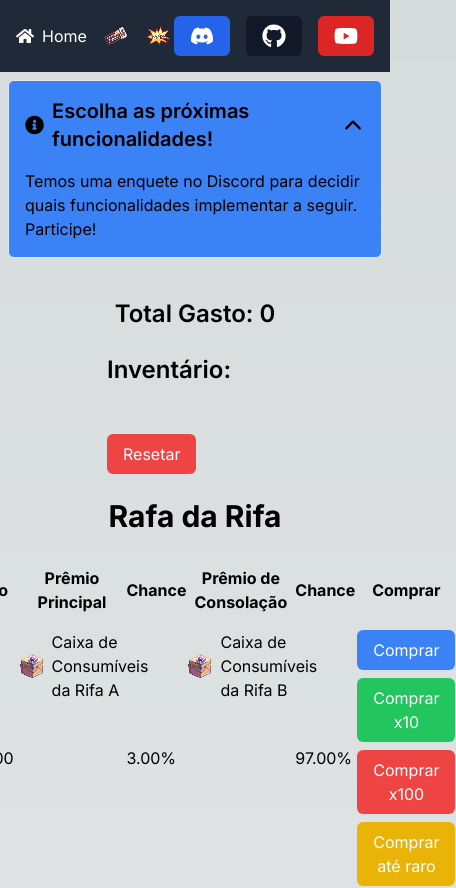
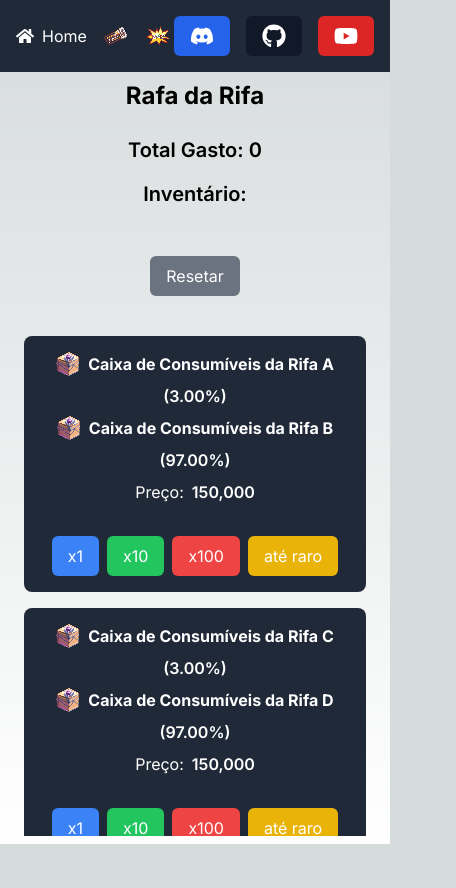
Before and after one commit to raphaelbp12/afktales, a Next.js app: page /rafa-da-rifa in a window 390 px wide. Shown: the top 888 px of the page, 456 px wide, since content can reach past the window. After the commit the page ends 844 px from the top, so only its background shows below. Built offline with nearby package versions, Linux system fonts and the light colour scheme.

Commit message:
feat: make rafa da rifa page more responsive

```diff
--- a/app/globals.css
+++ b/app/globals.css
@@ -14,6 +14,14 @@
     --background-start-rgb: 0, 0, 0;
     --background-end-rgb: 0, 0, 0;
   }
+}
+
+html, body {
+  height: 100%;
+  margin: 0;
+  padding: 0;
+  display: flex;
+  flex-direction: column;
 }
 
 body {
--- a/app/layout.tsx
+++ b/app/layout.tsx
@@ -7,7 +7,6 @@ import { InventoryProvider } from "../contexts/inventoryContext";
 import NavBar from "../components/NavBar";
 import { SpeedInsights } from "@vercel/speed-insights/next";
 import { Analytics } from "@vercel/analytics/react";
-import InfoPanel from "@/components/InfoPanel";
 
 const inter = Inter({ subsets: ["latin"] });
 
@@ -25,17 +24,12 @@ export default function RootLayout({
     <html lang="en">
       <SpeedInsights />
       <Analytics />
-      <body className={inter.className}>
+      <body className={`${inter.className} h-full`}>
         <AlertProvider>
           <InventoryProvider>
             <NavBar />
-            <main className="flex min-h-screen flex-col items-center justify-between p-2">
-              <InfoPanel
-                title="Escolha as próximas funcionalidades!"
-                description="Temos uma enquete no Discord para decidir quais funcionalidades implementar a seguir. Participe!"
-                storageKey="infoPanelDisclaimer"
-              />
-              {children}
+            <main className="flex-grow flex flex-col items-center p-2 relative overflow-hidden">
+              <div className="w-full flex-grow overflow-auto">{children}</div>
             </main>
           </InventoryProvider>
         </AlertProvider>
--- /dev/null
+++ b/components/ClientInfoPanel.tsx
@@ -0,0 +1,32 @@
+// components/ClientInfoPanel.tsx
+"use client";
+
+import React, { useEffect } from "react";
+import InfoPanel from "@/components/InfoPanel";
+
+const ClientInfoPanel = () => {
+  useEffect(() => {
+    const infoPanel = document.getElementById("infoPanel");
+    const handleScroll = () => {
+      if (window.scrollY > 50) {
+        infoPanel?.classList.add("hidden");
+      } else {
+        infoPanel?.classList.remove("hidden");
+      }
+    };
+    window.addEventListener("scroll", handleScroll);
+    return () => window.removeEventListener("scroll", handleScroll);
+  }, []);
+
+  return (
+    <div id="infoPanel" className="fixed top-16 w-full">
+      <InfoPanel
+        title="Escolha as próximas funcionalidades!"
+        description="Temos uma enquete no Discord para decidir quais funcionalidades implementar a seguir. Participe!"
+        storageKey="infoPanelDisclaimer"
+      />
+    </div>
+  );
+};
+
+export default ClientInfoPanel;
--- a/components/Inventory.tsx
+++ b/components/Inventory.tsx
@@ -29,18 +29,22 @@ const Inventory: React.FC = () => {
   const aggregatedInventory = aggregateInventory(inventory);
 
   return (
-    <div className="grid grid-cols-12 gap-4 my-4">
+    <div className="grid grid-cols-6 md:grid-cols-8 lg:grid-cols-12 gap-4 my-4">
       {aggregatedInventory.map((item, index) => (
         <Tooltip
           key={index}
           title={`${item.item.name} - Quantity: ${item.quantity}`}
         >
-          <div className="relative flex flex-col items-center">
+          <div className="relative flex flex-col items-center w-12">
             <Image
               src={item.item.src}
               alt={item.item.name}
-              width={50}
-              height={50}
+              width={48}
+              height={48}
+              style={{
+                width: "100%",
+                height: "auto",
+              }}
             />
             <span className="absolute top-0 right-0 px-2 py-1 text-xs font-bold text-white bg-red-600 rounded-full">
               {item.quantity}
--- a/components/RafaDaRifa.tsx
+++ b/components/RafaDaRifa.tsx
@@ -71,93 +71,97 @@ export default function RafaDaRifa() {
           <Confetti width={window.innerWidth} height={window.innerHeight} />
         </div>
       )}
-      <div className="mt-6 z-20">
-        <h2 className="text-2xl font-semibold">
+      <h1 className="text-2xl md:text-3xl font-bold mb-2">Rafa da Rifa</h1>
+      <div className={`w-full p-4 flex flex-col items-center mb-2`}>
+        <h2 className="text-xl md:text-2xl font-semibold">
           Total Gasto: {formatNumber(totalCost)}
         </h2>
-      </div>
-      <div className="mt-6 mb-6 z-20">
-        <h2 className="text-2xl font-semibold">Inventário:</h2>
+        <h2 className="text-xl md:text-2xl font-semibold mt-4">Inventário:</h2>
         <Inventory />
         <button
           onClick={reset}
-          className="px-4 py-2 bg-red-500 text-white rounded-md mt-4"
+          className="px-4 py-2 bg-gray-500 text-white rounded-md mt-4"
         >
           Resetar
         </button>
       </div>
-      <h1 className="text-3xl font-bold mb-6 z-20">Rafa da Rifa</h1>
-      <table className="min-w-full z-20">
-        <thead>
-          <tr>
-            <th className="py-2"></th>
-            <th className="py-2">Preço</th>
-            <th className="py-2">Prêmio Principal</th>
-            <th className="py-2">Chance</th>
-            <th className="py-2">Prêmio de Consolação</th>
-            <th className="py-2">Chance</th>
-            <th className="py-2">Comprar</th>
-          </tr>
-        </thead>
-        <tbody>
+      <div className="flex-grow w-full overflow-hidden">
+        <div className="h-full overflow-y-auto grid grid-cols-1 md:grid-cols-2 lg:grid-cols-3 gap-4 p-4">
           {options.map((option) => (
-            <tr key={option.id}>
-              <td className="py-2">{option.id}</td>
-              <td className="py-2">{formatNumber(option.price)}</td>
-              <td className="py-2 flex items-center">
+            <div
+              key={option.id}
+              className="bg-gray-800 text-white rounded-lg p-4 flex flex-col items-center"
+            >
+              <div className="flex flex-col items-center mb-4">
+                <div className="flex items-center mb-2">
                   <Image
                     src={option.mainPrize.src}
                     alt={option.mainPrize.name}
                     width={24}
                     height={24}
+                    className="mr-2"
                   />
-                <span className="ml-2">{option.mainPrize.name}</span>
-              </td>
-              <td className="py-2">
-                {(option.mainPrize.chance * 100).toFixed(2)}%
-              </td>
-              <td className="py-2 flex items-center">
+                  <span className="font-bold">{option.mainPrize.name}</span>
+                </div>
+                <div className="flex items-center mb-2">
+                  <span className="font-semibold">
+                    ({(option.mainPrize.chance * 100).toFixed(2)}%)
+                  </span>
+                </div>
+                <div className="flex items-center mb-2">
                   <Image
                     src={option.consolationPrize.src}
                     alt={option.consolationPrize.name}
                     width={24}
                     height={24}
+                    className="mr-2"
                   />
-                <span className="ml-2">{option.consolationPrize.name}</span>
-              </td>
-              <td className="py-2">
-                {(option.consolationPrize.chance * 100).toFixed(2)}%
-              </td>
-              <td className="py-2 space-y-2">
+                  <span className="font-bold">
+                    {option.consolationPrize.name}
+                  </span>
+                </div>
+                <div className="flex items-center">
+                  <span className="font-semibold">
+                    ({(option.consolationPrize.chance * 100).toFixed(2)}%)
+                  </span>
+                </div>
+                <div className="flex items-center mt-2">
+                  <span className="mr-2">Preço:</span>
+                  <span className="font-semibold">
+                    {formatNumber(option.price)}
+                  </span>
+                </div>
+              </div>
+              <div className="flex justify-center space-x-2 mt-4">
                 <button
                   onClick={() => handleDraw(option)}
                   className="px-4 py-2 bg-blue-500 text-white rounded-md"
                 >
-                  Comprar
+                  x1
                 </button>
                 <button
                   onClick={() => handleDraw(option, 10)}
                   className="px-4 py-2 bg-green-500 text-white rounded-md"
                 >
-                  Comprar x10
+                  x10
                 </button>
                 <button
                   onClick={() => handleDraw(option, 100)}
                   className="px-4 py-2 bg-red-500 text-white rounded-md"
                 >
-                  Comprar x100
+                  x100
                 </button>
                 <button
                   onClick={() => handleDrawUntilRare(option)}
                   className="px-4 py-2 bg-yellow-500 text-white rounded-md"
                 >
-                  Comprar até raro
+                  até raro
                 </button>
-              </td>
-            </tr>
+              </div>
+            </div>
           ))}
-        </tbody>
-      </table>
+        </div>
+      </div>
     </div>
   );
 }
```
Lines whose indentation alone changed are shown as unchanged.
